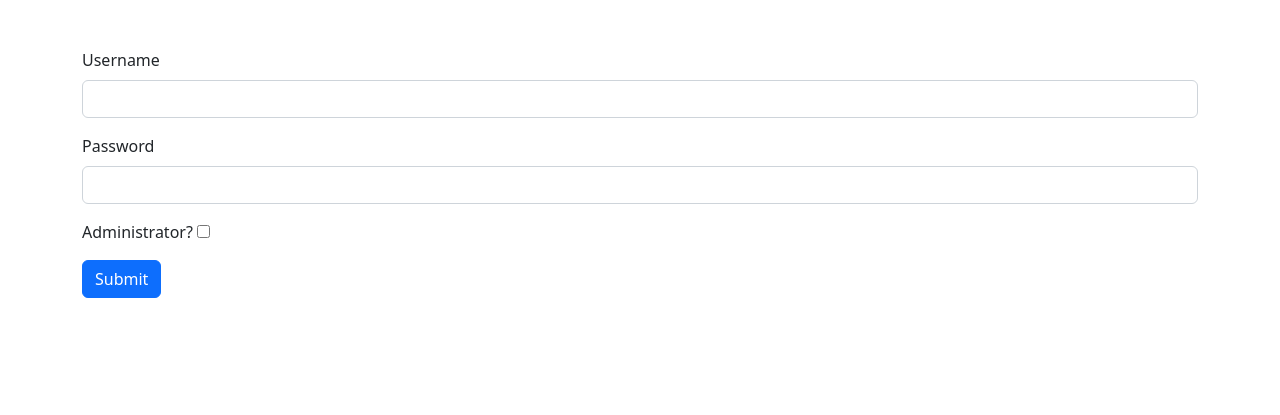
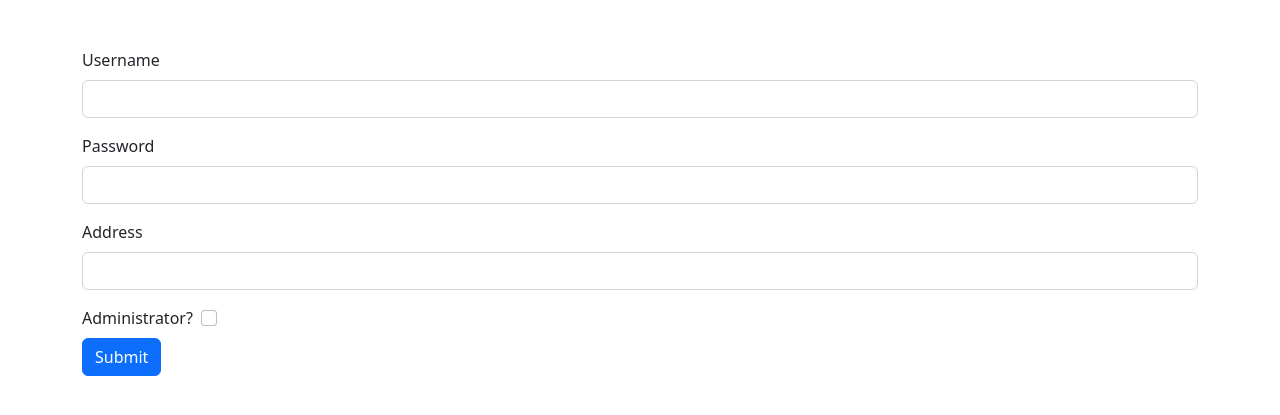
Before and after one commit to toto6038/db2prj, a Flask app: page /register in a window 1280 px wide. Shown: the part 56-471 px from the top of the page. Run offline with Flask 2, Linux system fonts and the light colour scheme; parts of the project's set-up code (start-up, migrations or seed data) failed here and were passed over.

Commit message:
feat: add address stringfield on register and beautify controls with CSS

```diff
--- a/app.py
+++ b/app.py
@@ -132,7 +132,8 @@ def register():
     if form.validate_on_submit():
         if valid_usrname(form.username.data):
             # 頁面並無 ID 及 address
-            db.session.add(User(ID ='848101', name=form.username.data, password=form.password.data, address='2qqweqw', admin=form.admin.data))
+
+            db.session.add(table_User(ID = 0, name=form.username.data, password=form.password.data, address=form.address.data, admin=form.admin.data))
             db.session.commit()
             return redirect(url_for('hello_name', name=form.username.data))
         else:
--- a/templates/register.html
+++ b/templates/register.html
@@ -1,14 +1,14 @@
 {% extends 'base.html' %}
 
 {% block title %}
-register
+Register
 {% endblock title %}
 
 {%block content%}
 {% with messages=get_flashed_messages() %}
     {% if messages %}
         <div class="alert alert-danger">
-            Register fail! User name already exists.
+            {{ messages }}
         </div>
     {% endif %}
 {% endwith %}
@@ -22,10 +22,11 @@ register
         {% endif %}
     </p>
 
-    <p>{{ form.password.label(class="form-label") }} {{ form.password(class="form-control") }}</p>
 
-    <p>{{form.admin.label}} {{form.admin}}</p>
+    <div class="mb-3">{{ form.password.label(class="form-label") }} {{ form.password(class="form-control") }}</div>
+    <div class="mb-3">{{ form.address.label(class="form-label") }} {{ form.address(class="form-control") }}</div>
+    <div class="mb-2">{{ form.admin.label(class="form-check-label") }} {{ form.admin(class="form-check-input ms-1") }}</div>
 
-    <p>{{ form.submit(class="btn btn-primary") }}</p>
+    <div>{{ form.submit(class="btn btn-primary") }}</div>
 </form>
 {%endblock%}
--- a/view_form.py
+++ b/view_form.py
@@ -17,5 +17,6 @@ class UserForm(FlaskForm):
 class RegForm(FlaskForm):
   username = StringField('Username', validators=[DataRequired(message='Not Null')])
   password = PasswordField('Password', validators = [DataRequired(message='Not Null')])
+  address = StringField('Address', validators=[DataRequired(message='Not Null')])
   admin = BooleanField('Administrator?', validators = [])
   submit = SubmitField('Submit')
```
